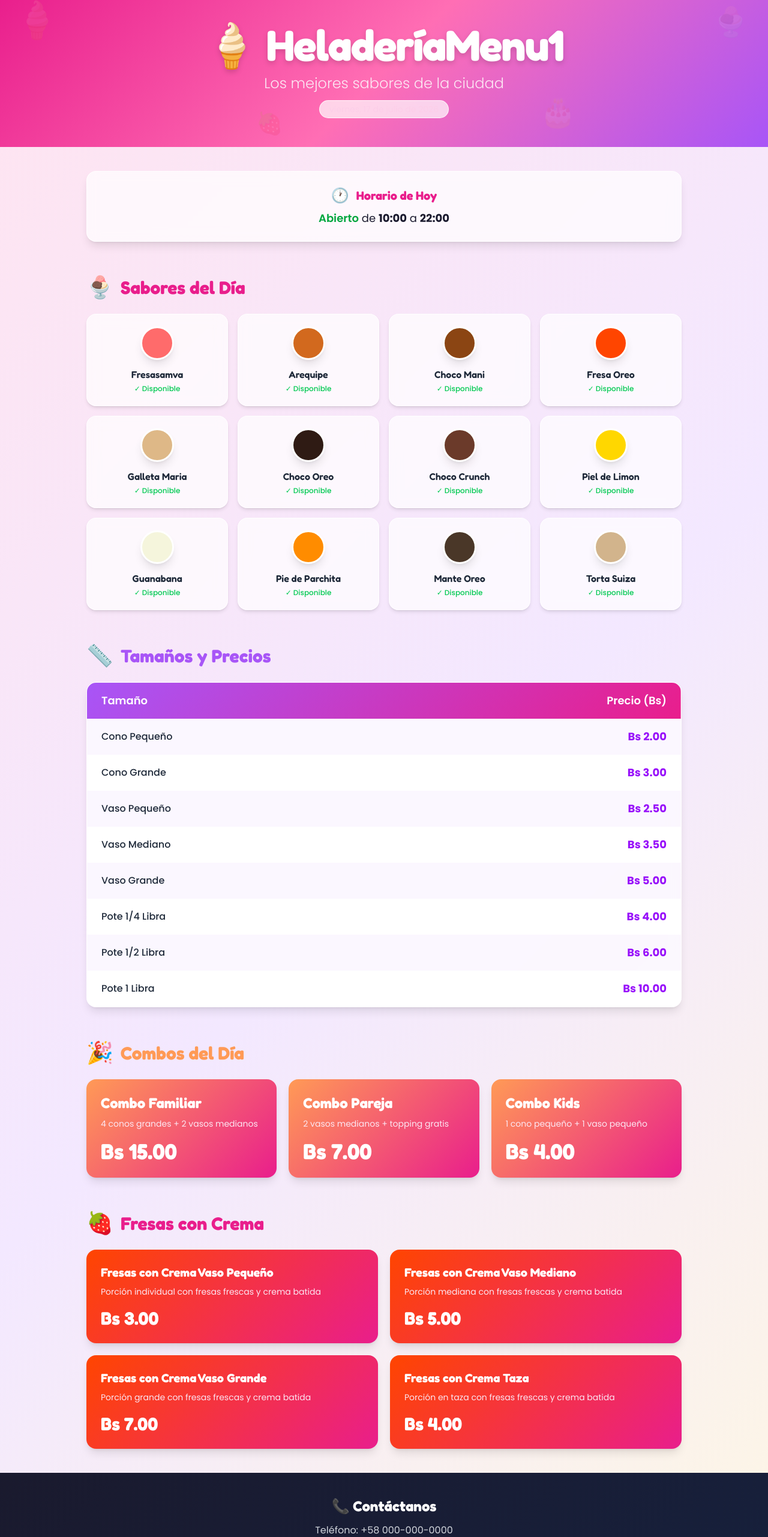
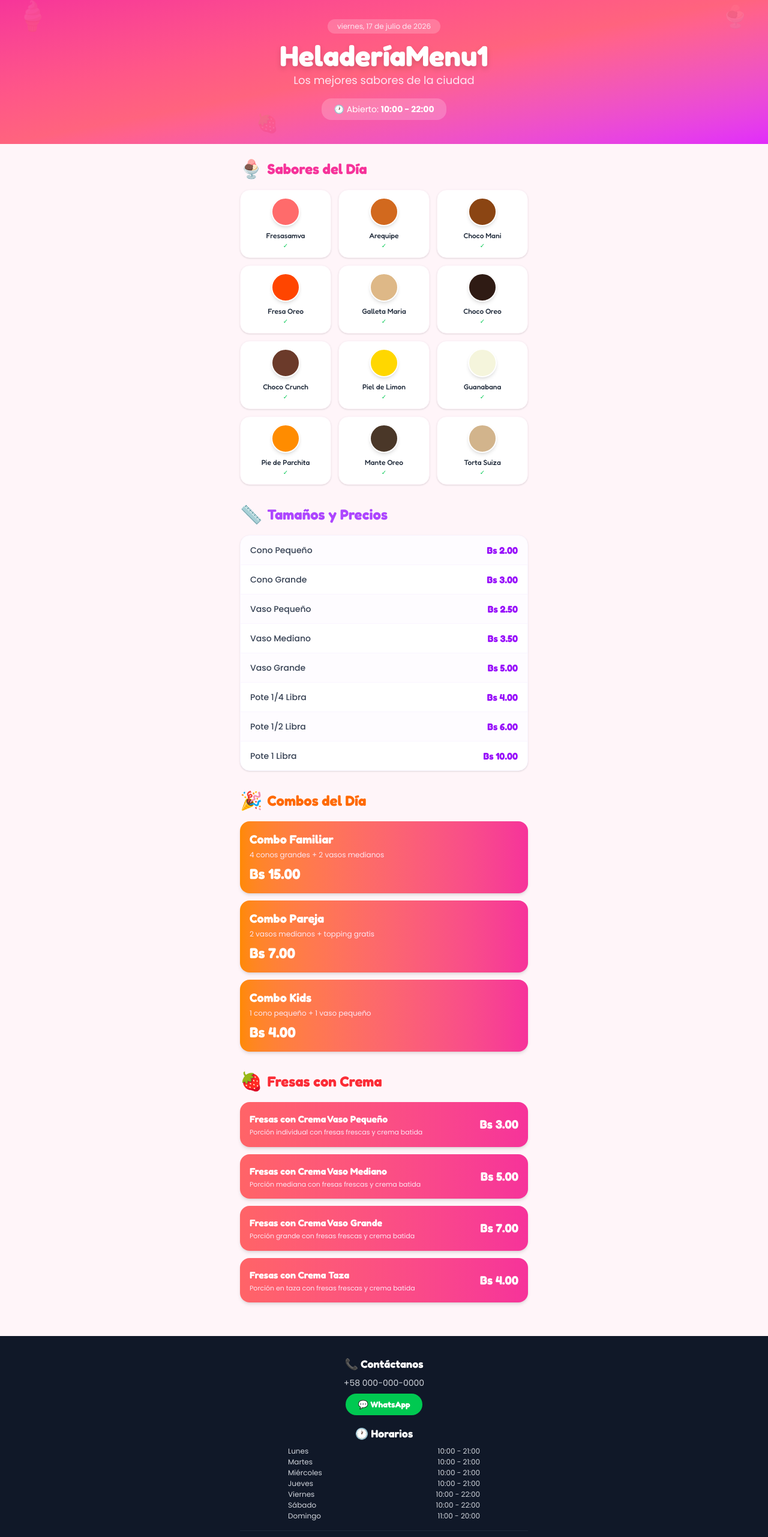
Before and after one commit to HonimerC/heladeria-menu1, a Next.js app: page / in a window 1280 px wide. Shown: the part 9-2571 px from the top of the page at 60% size. Built offline with nearby package versions, Linux system fonts and the light colour scheme.

Commit message:
Fix tabs duplicadas + rediseño menú móvil estilo heladería

```diff
--- a/src/app/admin/page.tsx
+++ b/src/app/admin/page.tsx
@@ -237,7 +237,7 @@ export default function AdminPage() {
                 ...(activeTab === tab.id ? { background: "linear-gradient(135deg, #6c5ce7, #e91e8c)" } : {}),
               }}
             >
-              {tab.icon} <span className="hidden sm:inline">{tab.label}</span>
+              <span className="hidden sm:inline">{tab.icon} {tab.label}</span>
               <span className="sm:hidden">{tab.icon}</span>
             </button>
           ))}
--- a/src/app/page.tsx
+++ b/src/app/page.tsx
@@ -21,310 +21,164 @@ export default function Home() {
         setMenuData(menuPorDefecto);
         setCargando(false);
       });
-
     const now = new Date();
-    setFecha(
-      now.toLocaleDateString("es-VE", {
-        weekday: "long",
-        year: "numeric",
-        month: "long",
-        day: "numeric",
-      })
-    );
+    setFecha(now.toLocaleDateString("es-VE", { weekday: "long", year: "numeric", month: "long", day: "numeric" }));
   }, []);
 
   const handleSonido = () => {
-    if (!sonidoActivo) {
-      playWelcome();
-      setSonidoActivo(true);
-    }
+    if (!sonidoActivo) { playWelcome(); setSonidoActivo(true); }
   };
 
   const saboresDisponibles = menuData.sabores.filter((s) => s.disponible);
   const saboresAgotados = menuData.sabores.filter((s) => !s.disponible);
-
   const hoy = new Date().toLocaleDateString("es-VE", { weekday: "long" });
-  const horarioHoy = menuData.horarios?.find(
-    (h) => h.dia.toLowerCase() === hoy.toLowerCase()
-  );
-
-  const abrirWhatsApp = () => {
-    const num = menuData.contacto?.whatsapp || "";
-    window.open(`https://wa.me/${num}`, "_blank");
-  };
+  const horarioHoy = menuData.horarios?.find((h) => h.dia.toLowerCase() === hoy.toLowerCase());
+  const abrirWhatsApp = () => { window.open(`https://wa.me/${menuData.contacto?.whatsapp || ""}`, "_blank"); };
 
   if (cargando) {
     return (
-      <div className="min-h-screen flex items-center justify-center px-4" style={{ background: "linear-gradient(135deg, #ffe4f0 0%, #f3e8ff 50%, #fff8e1 100%)" }}>
+      <div className="min-h-screen flex items-center justify-center px-4 bg-[#FFF5F9]">
         <div className="text-center">
-          <div className="text-7xl sm:text-8xl mb-6 animate-float">🍦</div>
-          <p className="text-xl sm:text-2xl font-bold gradient-text" style={{ fontFamily: "var(--font-fredoka)" }}>
-            Cargando sabores...
-          </p>
+          <div className="text-7xl sm:text-8xl mb-4 animate-float">🍦</div>
+          <p className="text-xl font-bold text-pink-500" style={{ fontFamily: "var(--font-fredoka)" }}>Cargando sabores...</p>
         </div>
       </div>
     );
   }
 
   return (
-    <div className="min-h-screen" style={{ background: "linear-gradient(135deg, #ffe4f0 0%, #f3e8ff 50%, #fff8e1 100%)" }}>
+    <div className="min-h-screen bg-[#FFF5F9]">
       {/* Header */}
-      <header className="relative overflow-hidden" style={{ background: "linear-gradient(135deg, #e91e8c, #ff6eb4, #a855f7)" }}>
+      <header className="relative overflow-hidden bg-gradient-to-br from-pink-500 via-rose-400 to-fuchsia-500">
         <div className="absolute inset-0 opacity-10">
-          <div className="absolute top-3 left-6 text-4xl sm:text-6xl animate-float">🍦</div>
-          <div className="absolute top-6 right-8 text-3xl sm:text-5xl animate-float" style={{ animationDelay: "0.5s" }}>🍨</div>
-          <div className="absolute bottom-3 left-1/3 text-3xl sm:text-4xl animate-float" style={{ animationDelay: "1s" }}>🍓</div>
-          <div className="absolute bottom-6 right-1/4 text-3xl sm:text-5xl animate-float" style={{ animationDelay: "1.5s" }}>🎂</div>
+          <div className="absolute top-3 left-6 text-5xl animate-float">🍦</div>
+          <div className="absolute top-5 right-8 text-4xl animate-float" style={{ animationDelay: "0.5s" }}>🍨</div>
+          <div className="absolute bottom-2 left-1/3 text-3xl animate-float" style={{ animationDelay: "1s" }}>🍓</div>
         </div>
-        <div className="relative max-w-4xl mx-auto px-4 py-8 sm:py-12 text-center text-white">
-          <h1
-            className="text-4xl sm:text-5xl md:text-7xl font-bold tracking-tight drop-shadow-lg mb-2 sm:mb-3"
-            style={{ fontFamily: "var(--font-fredoka)" }}
-            onClick={handleSonido}
-          >
-            🍦 HeladeríaMenu1
-          </h1>
-          <p className="text-lg sm:text-xl md:text-2xl text-pink-100 font-light" style={{ fontFamily: "var(--font-poppins)" }}>
-            Los mejores sabores de la ciudad
+        <div className="relative max-w-lg mx-auto px-4 py-10 text-center text-white" onClick={handleSonido}>
+          <div className="inline-block bg-white/20 rounded-full px-4 py-1 mb-3">
+            <p className="text-xs text-pink-100">{fecha}</p>
+          </div>
+          <h1 className="text-5xl font-bold mb-1 drop-shadow-lg" style={{ fontFamily: "var(--font-fredoka)" }}>HeladeríaMenu1</h1>
+          <p className="text-lg text-pink-100" style={{ fontFamily: "var(--font-poppins)" }}>Los mejores sabores de la ciudad</p>
+          {horarioHoy && (
+            <div className="mt-4 inline-block bg-white/20 rounded-2xl px-5 py-2">
+              <p className="text-sm" style={{ fontFamily: "var(--font-poppins)" }}>
+                {horarioHoy.abierto ? (
+                  <>🕐 Abierto: <span className="font-bold">{horarioHoy.horaApertura} - {horarioHoy.horaCierre}</span></>
+                ) : (
+                  <span className="text-red-200 font-semibold">Cerrado hoy</span>
+                )}
               </p>
-          <p className="mt-2 sm:mt-3 text-pink-200 text-xs sm:text-sm glass rounded-full px-3 sm:px-4 py-1 inline-block">
-            {fecha}
-          </p>
+            </div>
+          )}
         </div>
       </header>
 
-      <main className="max-w-5xl mx-auto px-3 sm:px-4 py-6 sm:py-10 space-y-10 sm:space-y-14">
-        {/* Horario del día */}
-        {horarioHoy && (
-          <div className="glass rounded-2xl p-4 sm:p-6 text-center shadow-lg border border-pink-100">
-            <div className="flex items-center justify-center gap-2 sm:gap-3 mb-2">
-              <span className="text-xl sm:text-2xl">🕐</span>
-              <h2 className="text-lg sm:text-xl font-bold" style={{ fontFamily: "var(--font-fredoka)", color: "#e91e8c" }}>
-                Horario de Hoy
-              </h2>
+      <main className="max-w-lg mx-auto px-4 py-6 space-y-8">
+        {/* Sabores */}
+        <section>
+          <div className="flex items-center gap-2 mb-4">
+            <span className="text-3xl">🍨</span>
+            <h2 className="text-2xl font-bold text-pink-500" style={{ fontFamily: "var(--font-fredoka)" }}>Sabores del Día</h2>
           </div>
-            {horarioHoy.abierto ? (
-              <p className="text-base sm:text-lg" style={{ fontFamily: "var(--font-poppins)" }}>
-                <span className="font-semibold text-green-600">Abierto</span>{" "}
-                de <span className="font-bold">{horarioHoy.horaApertura}</span> a{" "}
-                <span className="font-bold">{horarioHoy.horaCierre}</span>
-              </p>
-            ) : (
-              <p className="text-base sm:text-lg font-semibold text-red-500">Cerrado hoy</p>
-            )}
-          </div>
-        )}
-
-        {/* Sabores del día */}
-        <section>
-          <div className="flex items-center gap-2 sm:gap-3 mb-4 sm:mb-6">
-            <span className="text-3xl sm:text-4xl">🍨</span>
-            <h2
-              className="text-2xl sm:text-3xl font-bold"
-              style={{ fontFamily: "var(--font-fredoka)", color: "#e91e8c" }}
-            >
-              Sabores del Día
-            </h2>
-          </div>
-          <div className="grid grid-cols-2 sm:grid-cols-3 md:grid-cols-4 gap-3 sm:gap-4">
+          <div className="grid grid-cols-3 gap-3">
             {saboresDisponibles.map((sabor) => (
-              <div
-                key={sabor.id}
-                className="glass rounded-2xl p-3 sm:p-5 shadow-md hover:shadow-xl transition-all duration-300 hover:-translate-y-1 text-center"
-              >
-                <div
-                  className="w-10 h-10 sm:w-14 sm:h-14 rounded-full mx-auto mb-2 sm:mb-3 shadow-lg border-3 border-white"
-                  style={{ backgroundColor: sabor.color, borderWidth: "3px" }}
-                />
-                <p
-                  className="font-semibold text-gray-800 text-xs sm:text-base"
-                  style={{ fontFamily: "var(--font-fredoka)" }}
-                >
-                  {sabor.nombre}
-                </p>
-                <p className="text-green-500 text-[10px] sm:text-xs font-medium mt-1">✓ Disponible</p>
+              <div key={sabor.id} className="bg-white rounded-2xl p-3 shadow-sm hover:shadow-md transition-all text-center border border-pink-50">
+                <div className="w-12 h-12 rounded-full mx-auto mb-2 shadow-md border-2 border-white" style={{ backgroundColor: sabor.color }} />
+                <p className="font-medium text-gray-800 text-xs leading-tight" style={{ fontFamily: "var(--font-fredoka)" }}>{sabor.nombre}</p>
+                <p className="text-green-500 text-[10px] mt-0.5">✓</p>
               </div>
             ))}
           </div>
           {saboresAgotados.length > 0 && (
-            <div className="mt-4 sm:mt-6">
-              <p className="text-xs sm:text-sm text-gray-400 font-medium mb-2" style={{ fontFamily: "var(--font-poppins)" }}>
-                Agotados hoy:
-              </p>
-              <div className="flex flex-wrap gap-2">
+            <div className="mt-3">
+              <p className="text-xs text-gray-400 mb-1">Agotados:</p>
+              <div className="flex flex-wrap gap-1.5">
                 {saboresAgotados.map((sabor) => (
-                  <span
-                    key={sabor.id}
-                    className="px-3 sm:px-4 py-1 sm:py-2 rounded-full bg-gray-100 text-gray-400 text-xs sm:text-sm line-through"
-                    style={{ fontFamily: "var(--font-poppins)" }}
-                  >
-                    {sabor.nombre}
-                  </span>
+                  <span key={sabor.id} className="px-2 py-0.5 rounded-full bg-gray-100 text-gray-400 text-[10px] line-through">{sabor.nombre}</span>
                 ))}
               </div>
             </div>
           )}
         </section>
 
-        {/* Tamaños y Precios */}
+        {/* Tamaños */}
         <section>
-          <div className="flex items-center gap-2 sm:gap-3 mb-4 sm:mb-6">
-            <span className="text-3xl sm:text-4xl">📏</span>
-            <h2
-              className="text-2xl sm:text-3xl font-bold"
-              style={{ fontFamily: "var(--font-fredoka)", color: "#a855f7" }}
-            >
-              Tamaños y Precios
-            </h2>
+          <div className="flex items-center gap-2 mb-4">
+            <span className="text-3xl">📏</span>
+            <h2 className="text-2xl font-bold text-purple-500" style={{ fontFamily: "var(--font-fredoka)" }}>Tamaños y Precios</h2>
           </div>
-          <div className="glass rounded-2xl shadow-lg overflow-hidden border border-purple-100">
-            <div className="overflow-x-auto">
-              <table className="w-full text-left" style={{ fontFamily: "var(--font-poppins)" }}>
-                <thead>
-                  <tr style={{ background: "linear-gradient(135deg, #a855f7, #e91e8c)" }}>
-                    <th className="px-4 sm:px-6 py-3 sm:py-4 font-semibold text-white text-sm sm:text-lg">Tamaño</th>
-                    <th className="px-4 sm:px-6 py-3 sm:py-4 font-semibold text-white text-sm sm:text-lg text-right">Precio (Bs)</th>
-                  </tr>
-                </thead>
-                <tbody>
+          <div className="bg-white rounded-2xl shadow-sm overflow-hidden border border-purple-50">
             {menuData.tamanoVasos.map((tamano, index) => (
-                    <tr
-                      key={tamano.id}
-                      className={index % 2 === 0 ? "bg-purple-50/50" : "bg-white"}
-                    >
-                      <td className="px-4 sm:px-6 py-3 sm:py-4 font-medium text-gray-800 text-sm sm:text-base">{tamano.nombre}</td>
-                      <td className="px-4 sm:px-6 py-3 sm:py-4 text-right font-bold text-purple-600 text-sm sm:text-lg">
-                        Bs {tamano.precio.toFixed(2)}
-                      </td>
-                    </tr>
+              <div key={tamano.id} className={`flex items-center justify-between px-4 py-3 ${index !== 0 ? "border-t border-purple-50" : ""} ${index % 2 === 0 ? "bg-purple-50/30" : ""}`}>
+                <span className="font-medium text-gray-700 text-sm" style={{ fontFamily: "var(--font-poppins)" }}>{tamano.nombre}</span>
+                <span className="font-bold text-purple-600" style={{ fontFamily: "var(--font-fredoka)" }}>Bs {tamano.precio.toFixed(2)}</span>
+              </div>
             ))}
-                </tbody>
-              </table>
-            </div>
           </div>
         </section>
 
-        {/* Combos del día */}
+        {/* Combos */}
         <section>
-          <div className="flex items-center gap-2 sm:gap-3 mb-4 sm:mb-6">
-            <span className="text-3xl sm:text-4xl">🎉</span>
-            <h2
-              className="text-2xl sm:text-3xl font-bold"
-              style={{ fontFamily: "var(--font-fredoka)", color: "#ff9a56" }}
-            >
-              Combos del Día
-            </h2>
+          <div className="flex items-center gap-2 mb-4">
+            <span className="text-3xl">🎉</span>
+            <h2 className="text-2xl font-bold text-orange-500" style={{ fontFamily: "var(--font-fredoka)" }}>Combos del Día</h2>
           </div>
-          <div className="grid grid-cols-1 sm:grid-cols-2 lg:grid-cols-3 gap-4 sm:gap-5">
-            {menuData.combos
-              .filter((c) => c.disponible)
-              .map((combo) => (
-                <div
-                  key={combo.id}
-                  className="rounded-2xl p-5 sm:p-6 shadow-lg hover:shadow-xl transition-all duration-300 hover:-translate-y-1 text-white"
-                  style={{ background: "linear-gradient(135deg, #ff9a56, #e91e8c)" }}
-                >
-                  <h3 className="text-xl sm:text-2xl font-bold" style={{ fontFamily: "var(--font-fredoka)" }}>
-                    {combo.nombre}
-                  </h3>
-                  <p className="mt-2 text-pink-100 text-xs sm:text-sm" style={{ fontFamily: "var(--font-poppins)" }}>
-                    {combo.descripcion}
-                  </p>
-                  <p className="mt-3 sm:mt-4 text-3xl sm:text-4xl font-bold" style={{ fontFamily: "var(--font-fredoka)" }}>
-                    Bs {combo.precio.toFixed(2)}
-                  </p>
+          <div className="space-y-3">
+            {menuData.combos.filter((c) => c.disponible).map((combo) => (
+              <div key={combo.id} className="bg-gradient-to-r from-orange-400 to-pink-500 rounded-2xl p-4 text-white shadow-md">
+                <h3 className="text-xl font-bold" style={{ fontFamily: "var(--font-fredoka)" }}>{combo.nombre}</h3>
+                <p className="text-pink-100 text-xs mt-1" style={{ fontFamily: "var(--font-poppins)" }}>{combo.descripcion}</p>
+                <p className="text-2xl font-bold mt-2" style={{ fontFamily: "var(--font-fredoka)" }}>Bs {combo.precio.toFixed(2)}</p>
               </div>
             ))}
           </div>
-          {menuData.combos.filter((c) => c.disponible).length === 0 && (
-            <p className="text-gray-400 text-center py-6" style={{ fontFamily: "var(--font-poppins)" }}>
-              No hay combos disponibles hoy
-            </p>
-          )}
         </section>
 
         {/* Fresas con Crema */}
         <section>
-          <div className="flex items-center gap-2 sm:gap-3 mb-4 sm:mb-6">
-            <span className="text-3xl sm:text-4xl">🍓</span>
-            <h2
-              className="text-2xl sm:text-3xl font-bold"
-              style={{ fontFamily: "var(--font-fredoka)", color: "#e91e8c" }}
-            >
-              Fresas con Crema
-            </h2>
+          <div className="flex items-center gap-2 mb-4">
+            <span className="text-3xl">🍓</span>
+            <h2 className="text-2xl font-bold text-red-500" style={{ fontFamily: "var(--font-fredoka)" }}>Fresas con Crema</h2>
           </div>
-          <div className="grid grid-cols-1 sm:grid-cols-2 gap-4 sm:gap-5">
-            {menuData.fresasConCrema
-              .filter((f) => f.disponible)
-              .map((fresas) => (
-                <div
-                  key={fresas.id}
-                  className="rounded-2xl p-5 sm:p-6 shadow-lg hover:shadow-xl transition-all duration-300 hover:-translate-y-1 text-white"
-                  style={{ background: "linear-gradient(135deg, #ff4500, #e91e8c)" }}
-                >
-                  <h3 className="text-lg sm:text-xl font-bold" style={{ fontFamily: "var(--font-fredoka)" }}>
-                    {fresas.nombre}
-                  </h3>
-                  <p className="mt-2 text-pink-100 text-xs sm:text-sm" style={{ fontFamily: "var(--font-poppins)" }}>
-                    {fresas.descripcion}
-                  </p>
-                  <p className="mt-3 sm:mt-4 text-2xl sm:text-3xl font-bold" style={{ fontFamily: "var(--font-fredoka)" }}>
-                    Bs {fresas.precio.toFixed(2)}
-                  </p>
+          <div className="grid grid-cols-1 gap-3">
+            {menuData.fresasConCrema.filter((f) => f.disponible).map((fresas) => (
+              <div key={fresas.id} className="bg-gradient-to-r from-red-400 to-pink-500 rounded-2xl p-4 text-white shadow-md flex items-center justify-between">
+                <div>
+                  <h3 className="text-base font-bold" style={{ fontFamily: "var(--font-fredoka)" }}>{fresas.nombre}</h3>
+                  <p className="text-pink-100 text-[11px] mt-0.5" style={{ fontFamily: "var(--font-poppins)" }}>{fresas.descripcion}</p>
+                </div>
+                <span className="text-xl font-bold ml-3 flex-shrink-0" style={{ fontFamily: "var(--font-fredoka)" }}>Bs {fresas.precio.toFixed(2)}</span>
               </div>
             ))}
           </div>
-          {menuData.fresasConCrema.filter((f) => f.disponible).length === 0 && (
-            <p className="text-gray-400 text-center py-6" style={{ fontFamily: "var(--font-poppins)" }}>
-              No hay fresas con crema disponibles hoy
-            </p>
-          )}
         </section>
       </main>
 
       {/* Footer */}
-      <footer className="text-white py-8 sm:py-10" style={{ background: "linear-gradient(135deg, #1a1a2e, #16213e)" }}>
-        <div className="max-w-5xl mx-auto px-4 text-center space-y-5 sm:space-y-6">
-          {/* Contacto */}
+      <footer className="bg-gray-900 text-white py-8 mt-8">
+        <div className="max-w-lg mx-auto px-4 text-center space-y-4">
           <div>
-            <h3 className="text-xl sm:text-2xl font-bold mb-2 sm:mb-3" style={{ fontFamily: "var(--font-fredoka)" }}>
-              📞 Contáctanos
-            </h3>
-            <p className="text-gray-300 text-sm sm:text-base" style={{ fontFamily: "var(--font-poppins)" }}>
-              Teléfono: {menuData.contacto?.telefono || "No disponible"}
-            </p>
-            <button
-              onClick={abrirWhatsApp}
-              className="mt-3 px-5 sm:px-6 py-2.5 sm:py-3 rounded-full font-bold text-white shadow-lg hover:shadow-xl transition-all hover:scale-105 text-sm sm:text-base"
-              style={{ background: "linear-gradient(135deg, #25D366, #128C7E)", fontFamily: "var(--font-fredoka)" }}
-            >
+            <h3 className="text-lg font-bold mb-2" style={{ fontFamily: "var(--font-fredoka)" }}>📞 Contáctanos</h3>
+            <p className="text-gray-300 text-sm">{menuData.contacto?.telefono}</p>
+            <button onClick={abrirWhatsApp} className="mt-2 px-5 py-2 rounded-full font-bold text-white text-sm bg-green-500 hover:bg-green-600 transition-colors" style={{ fontFamily: "var(--font-fredoka)" }}>
               💬 WhatsApp
             </button>
           </div>
-
-          {/* Horarios */}
           <div>
-            <h3 className="text-xl sm:text-2xl font-bold mb-2 sm:mb-3" style={{ fontFamily: "var(--font-fredoka)" }}>
-              🕐 Horarios de Atención
-            </h3>
-            <div className="grid grid-cols-1 sm:grid-cols-2 gap-1.5 sm:gap-2 max-w-md mx-auto text-xs sm:text-sm" style={{ fontFamily: "var(--font-poppins)" }}>
+            <h3 className="text-lg font-bold mb-2" style={{ fontFamily: "var(--font-fredoka)" }}>🕐 Horarios</h3>
+            <div className="text-xs text-gray-300 space-y-0.5">
               {menuData.horarios?.map((h) => (
-                <div key={h.dia} className="flex justify-between text-gray-300">
-                  <span className="font-medium">{h.dia}</span>
-                  <span>
-                    {h.abierto ? `${h.horaApertura} - ${h.horaCierre}` : "Cerrado"}
-                  </span>
+                <div key={h.dia} className="flex justify-between max-w-xs mx-auto">
+                  <span>{h.dia}</span>
+                  <span>{h.abierto ? `${h.horaApertura} - ${h.horaCierre}` : "Cerrado"}</span>
                 </div>
               ))}
             </div>
           </div>
-
-          <div className="pt-4 border-t border-gray-700">
-            <p className="text-gray-500 text-xs sm:text-sm" style={{ fontFamily: "var(--font-poppins)" }}>
-              HeladeríaMenu1 — Menú actualizado diariamente
-            </p>
-            <p className="text-gray-600 text-[10px] sm:text-xs mt-1">Precios en Bolívares (Bs)</p>
+          <div className="pt-3 border-t border-gray-800">
+            <p className="text-gray-500 text-xs">HeladeríaMenu1 — Precios en Bolívares (Bs)</p>
           </div>
         </div>
       </footer>
```
Lines whose indentation alone changed are shown as unchanged.
